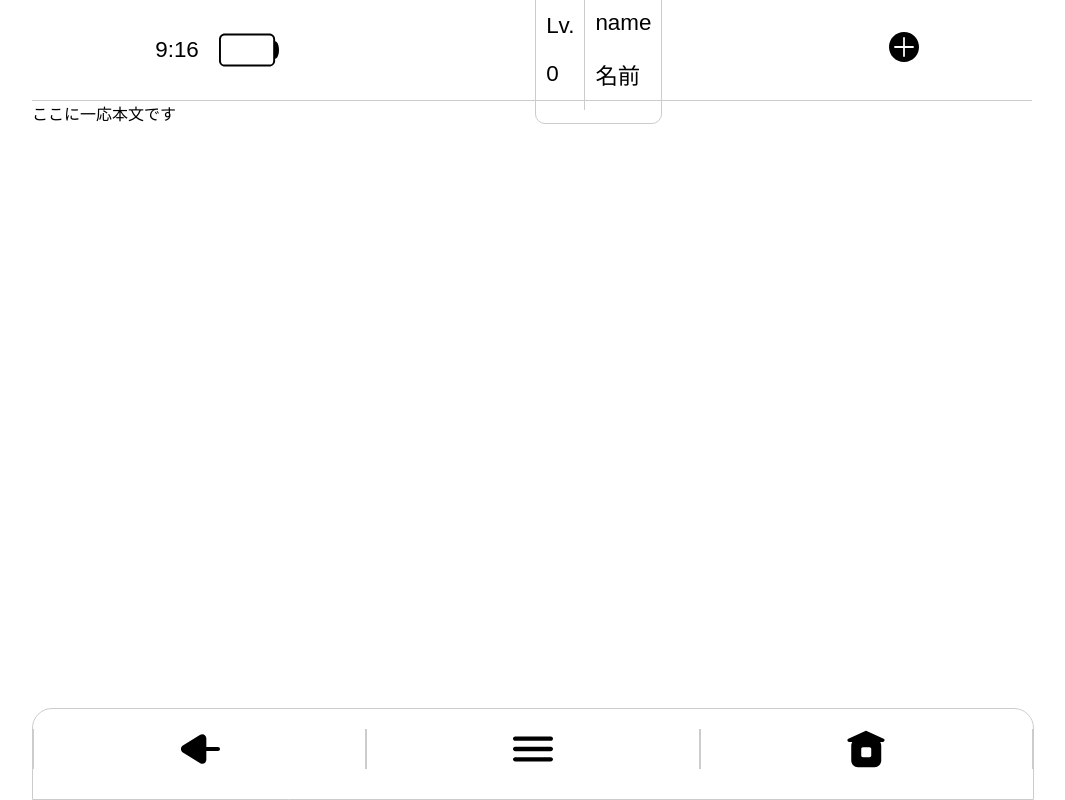
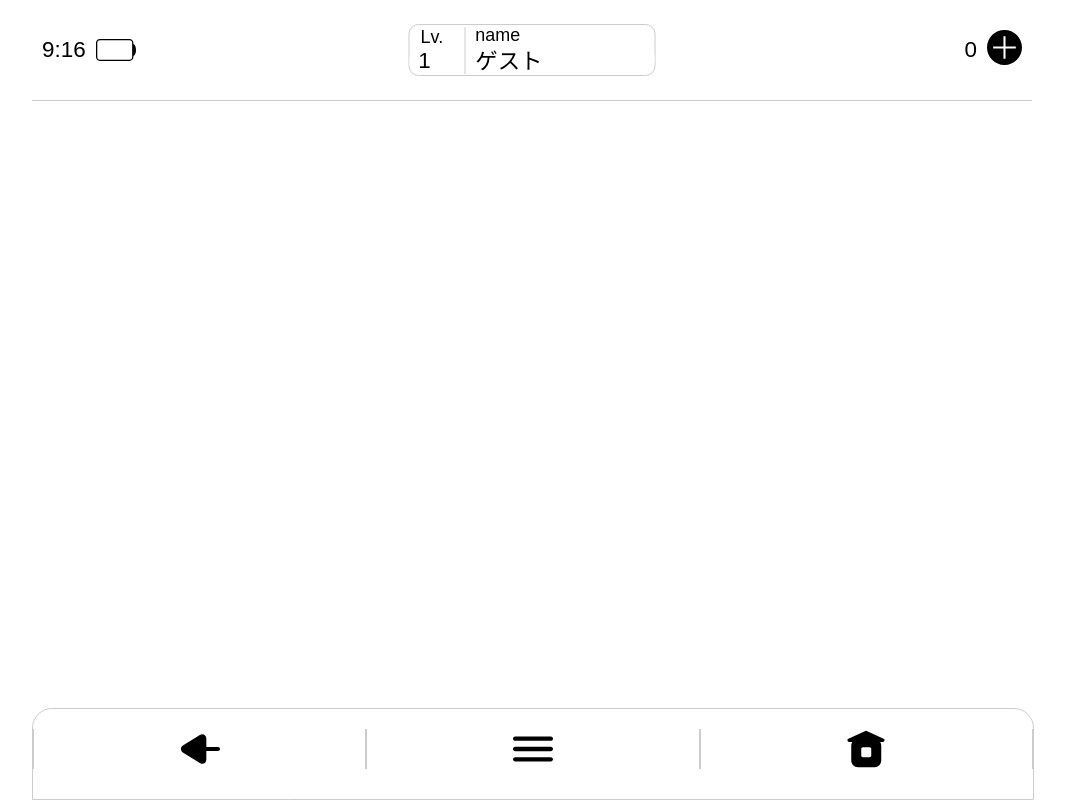
Before and after one commit to AkaakuHub/akaakuhub.github.io, a Gatsby site: page / in a window 1280 px wide. Shown: the whole page, without its empty margins (108-1173 px from the left). Built offline with nearby package versions, Linux system fonts and the light colour scheme; Gatsby itself is replaced by a stand-in of ours.

Commit message:
add: おまけ

```diff
--- a/src/components/(parts)/header/index.css
+++ b/src/components/(parts)/header/index.css
@@ -1,8 +1,12 @@
-.header{
+.header {
+  position: absolute;
+  top: 0;
+  left: 0;
   height: 100px;
   width: 100%;
+  z-index: 10000;
   display: flex;
-  justify-content: space-around;
+  justify-content: space-between;
   align-items: center;
   background-color: #fff;
   border-bottom: 1px solid #ccc;
@@ -11,30 +15,120 @@
 }
 
 .info-container,
-.profile-container{
+.profile-container,
+.currency-container {
+  display: flex;
+  align-items: center;
+  flex-direction: row;
+}
+
+.time-container{
+  padding-left: 10px;
+  font-size: 1em;
+
+  @media (max-width: 768px) {
+    font-size: 0.7em;
+  }
+}
+
+.lv-container {
+  padding-right: 10px;
+  border-right: 1px solid #ccc;
+  text-align: center;
+  width: 2em;
+}
+
+.name-container {
+  width: 8em;
+  @media (max-width: 768px) {
+    width: 6em;
+  }
+}
+
+.profile-container {
+  display: flex;
+  position: absolute;
+  left: 50%;
+  transform: translateX(-50%);
+  gap: 10px;
+  border-radius: 10px;
+  border: 1px solid #ccc;
+
+  p{
+    margin: 0;
+  }
+
+  @media (max-width: 768px) {
+    left: 55%;
+  }
+}
+
+.profile-name,
+.profile-lv
+{
+  @media (max-width: 768px) {
+    font-size: 0.8em;
+  }
+}
+
+.info-container{
+  gap: 10px;
+}
+
+.battery-container {
   display: flex;
   justify-content: center;
   align-items: center;
-  /* 横に並べる　*/
-  flex-direction: row;
-  padding: 10px;
+  height: 100%;
 }
 
-.lv-container{
-  padding-right: 10px;
-  border-right: 1px solid #ccc;
+.mini-title{
+  font-size: 0.8em;
+  @media (max-width: 768px) {
+    font-size: 0.6em;
+  }
+
+  user-select: none;
+  -moz-user-select: none;
+  -webkit-user-select: none;
+  -ms-user-select: none;
 }
 
-.profile-container{
-  gap: 10px;
+.input-form{
+  font-family: inherit;
   border-radius: 10px;
-  border: 1px solid #ccc;
+  border: none;
+  padding: 0;
+  text-decoration: none;
+  font-size: 1em;
 }
 
-.battery-container{
-  display: flex;
-  justify-content: center;
-  align-items: center;
-  width: 100px;
-  height: 100%;
+.profile-lv{
+  text-align: center;
+  width: 2em;
+  @media (max-width: 768px) {
+    font-size: 0.8em;
+  }
 }
+
+.profile-name{
+  width: 8em;
+
+  @media (max-width: 768px) {
+    font-size: 0.8em;
+    width: 6em;
+  }
+}
+
+.currency-container{
+  padding: 10px;
+  gap: 10px;
+
+  p{
+    margin: 0;
+  }
+}
+
+.currency-plus{
+  cursor: pointer;
+}
--- a/src/components/(parts)/header/index.tsx
+++ b/src/components/(parts)/header/index.tsx
@@ -62,7 +62,7 @@ const Header: React.FC = () => {
     const level: number = battery.level;
     const isCharging: boolean = battery.charging;
 
-    const iconSize = 60;
+    const iconSize = 40;
     const iconStyle = { width: `${iconSize}px`, height: `${iconSize}px` };
 
     if (isCharging) {
@@ -78,8 +78,23 @@ const Header: React.FC = () => {
     }
   };
 
+  const [userLevel, setUserLevel] = useState<number>(1);
+  const [username, setUsername] = useState<string>("ゲスト");
+  const [currency, setCurrency] = useState<number>(0);
+
+  const changeUserLevel = (level: number) => {
+    setUserLevel(level);
+  }
+
+  const changeUsername = (name: string) => {
+    setUsername(name);
+  }
+
+  const gainCurrency = (amount: number) => {
+    setCurrency(currency + amount);
+  };
+
   return (
-    <div>
     <div className="header">
       <div className="info-container">
         <div className="time-container">
@@ -91,17 +106,33 @@ const Header: React.FC = () => {
       </div>
       <div className="profile-container">
         <div className="lv-container">
-            <p>Lv.</p>
-            <p>0</p>
+          <p className="mini-title">Lv.</p>
+          {/* <p className="profile-lv">0</p> */}
+          <input className="profile-lv input-form"
+            type="number"
+            value={userLevel}
+            onChange={(e) => changeUserLevel(Number(e.target.value))}
+          />
         </div>
         <div className="name-container">
-            <p>name</p>
-            <p>名前</p>
+          <p className="mini-title">name</p>
+          <input className="profile-name input-form"
+            type="text"
+            value={username}
+            onChange={(e) => changeUsername(e.target.value)}
+          />
+          {/* <p className="profile-name">{username}</p> */}
         </div>
       </div>
       <div className="currency-container">
-          <PlusIcon style={{ width: '30px', height: '30px' }} />
-        </div>
+        <p>{currency}</p>
+        <span onClick={() =>
+          gainCurrency(1)
+        }
+          className="currency-plus"
+        >
+          <PlusIcon style={{ width: '35px', height: '35px' }} />
+        </span>
       </div>
     </div>
   );
--- a/src/components/(parts)/modal/index.css
+++ b/src/components/(parts)/modal/index.css
@@ -15,7 +15,7 @@
 .modal-root {
   z-index: 1001;
   background-color: white;
-  margin-top: 100px;
+  margin-top: 150px;
   width: 70%;
   max-width: 600px;
   text-align: center;
--- a/src/pages/index.tsx
+++ b/src/pages/index.tsx
@@ -20,8 +20,8 @@ const IndexPage: React.FC<PageProps> = () => {
   return (
     <main className="main-root">
       <TapEffect>
+        <Modal {... { modalArray, setModalArray }} />
         <Header />
-        <Modal {... { modalArray, setModalArray }} />
         <div>
           ここに一応本文です
         </div>
```
Lines whose indentation alone changed are shown as unchanged.
